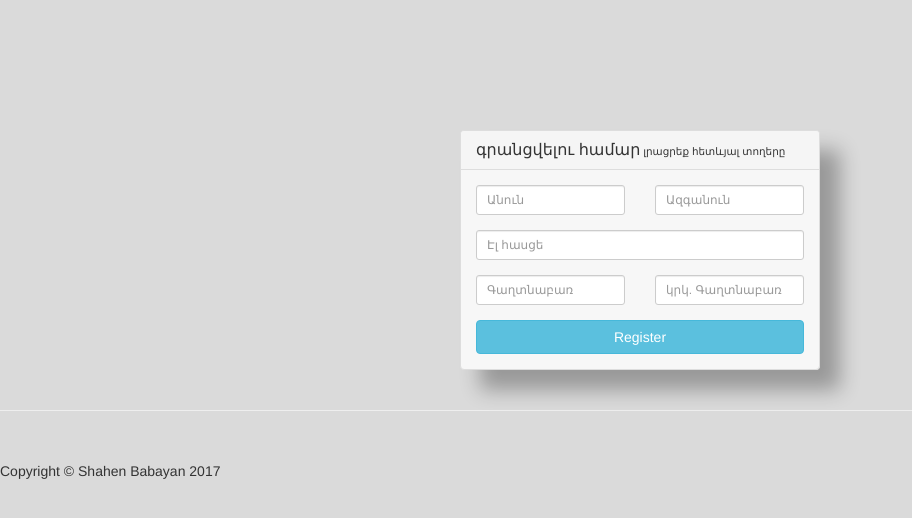
After one commit to babayanshahen/eway_ikfasdfasnd-iosdjfioasjdgijsdfgijagvjgvjdifjvbdfijisdjviasdjgas, a CodeIgniter app: page /newproject/main/register in a window 1280 px wide. The commit adds this page. Shown: the top 518 px of the page, without its empty margins (0-912 px from the left). Run offline with CodeIgniter, Linux system fonts and the light colour scheme.

Commit message:
asasdasd

```diff
--- a/application/config/routes.php
+++ b/application/config/routes.php
@@ -49,6 +49,6 @@ defined('BASEPATH') OR exit('No direct script access allowed');
 | Examples:	my-controller/index	-> my_controller/index
 |		my-controller/my-method	-> my_controller/my_method
 */
-$route['default_controller'] = 'welcome';
+$route['default_controller'] = 'main';
 $route['404_override'] = '';
 $route['translate_uri_dashes'] = FALSE;
--- a/application/controllers/Main.php
+++ b/application/controllers/Main.php
@@ -6,4 +6,9 @@ class Main extends CI_Controller {
 	public function index( $a=NULL){
 		$this->load->template('main/main_view');
 	}
+
+	public function register( $a=NULL){
+		$this->load->template('register/register_view');
+	}
+
 }
--- /dev/null
+++ b/application/views/register/register_view.php
@@ -0,0 +1,56 @@
+<style>
+	body{
+    background-color: #dadada;
+}
+.centered-form{
+	margin-top: 60px;
+}
+
+.centered-form .panel{
+	background: rgba(255, 255, 255, 0.8);
+	box-shadow: rgba(0, 0, 0, 0.3) 20px 20px 20px;
+}
+</style>
+<div class="container">
+    <div class="row centered-form">
+    <div class="col-xs-12 col-sm-8 col-md-4 col-sm-offset-2 col-md-offset-4">
+    	<div class="panel panel-default">
+    		<div class="panel-heading">
+		    		<h3 class="panel-title">գրանցվելու համար<small> 	լրացրեք հետևյալ տողերը</small></h3>
+		 			</div>
+		 			<div class="panel-body">
+		    		<form role="form">
+		    			<div class="row">
+		    				<div class="col-xs-6 col-sm-6 col-md-6">
+		    					<div class="form-group">
+		                <input type="text" name="first_name" id="first_name" class="form-control input-sm" placeholder="Անուն">
+		    					</div>
+		    				</div>
+		    				<div class="col-xs-6 col-sm-6 col-md-6">
+		    					<div class="form-group">
+		    						<input type="text" name="last_name" id="last_name" class="form-control input-sm" placeholder="Ազգանուն">
+		    					</div>
+		    				</div>
+		    			</div>
+		    			<div class="form-group">
+		    				<input type="email" name="email" id="email" class="form-control input-sm" placeholder="Էլ հասցե">
+		    			</div>
+		    			<div class="row">
+		    				<div class="col-xs-6 col-sm-6 col-md-6">
+		    					<div class="form-group">
+		    						<input type="password" name="password" id="password" class="form-control input-sm" placeholder="Գաղտնաբառ">
+		    					</div>
+		    				</div>
+		    				<div class="col-xs-6 col-sm-6 col-md-6">
+		    					<div class="form-group">
+		    						<input type="password" name="password_confirmation" id="password_confirmation" class="form-control input-sm" placeholder="կրկ. Գաղտնաբառ">
+		    					</div>
+		    				</div>
+		    			</div>
+		    			<input type="submit" value="Register" class="btn btn-info btn-block">
+		    		</form>
+		    	</div>
+    		</div>
+		</div>
+	</div>
+</div>
--- a/application/views/templates/header.php
+++ b/application/views/templates/header.php
@@ -9,7 +9,7 @@
     <meta name="description" content="">
     <meta name="author" content="">
 
-    <title>Portfolio Item - Start Bootstrap Template</title>
+    <title>E-way - Start E-way</title>
     <link href="<?=base_url('bootstrap/css/bootstrap.min.css')?>" rel="stylesheet">
     <link href="<?=base_url('bootstrap/css/portfolio-item.css')?>" rel="stylesheet">
 </head>
```
Also changed, not shown: application/controllers/Welcome.php (deleted, +0 -25 lines), application/views/main/main_view.php (+14 -12 lines), .htaccess, images/logo.png (added).
